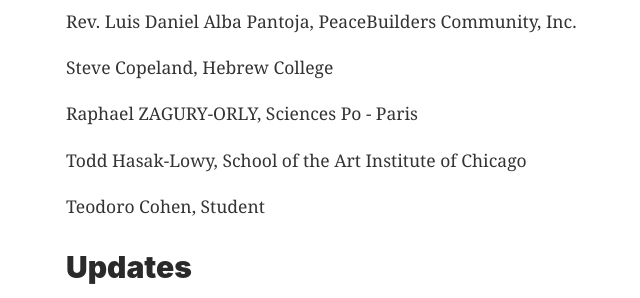
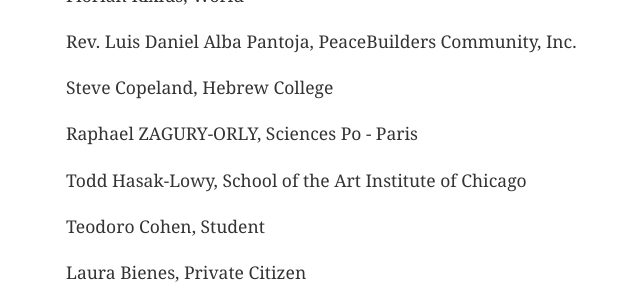
Before and after one commit to adamdjbrett/annexation.site, a Jekyll site: the page built from signatures.md, in a window 1280 px wide and 900 px high, scrolled down 25851 px, cut to the strip 0-298 px from the top of the window. Shown: the whole strip, without its empty margins (154-794 px from the left). Built offline with Jekyll 4.4.1, drawn with Linux system fonts in a browser that asks for light colours.

Commit message:
Update signatures.md

```diff
--- a/signatures.md
+++ b/signatures.md
@@ -5,6 +5,7 @@ permalink: /signatures/
 ---
 
 **Name, Institution**
+
 Zachary Braiterman, Syracuse University
 
 Nitzan Lebovic, Lehigh University
@@ -1124,5 +1125,7 @@ Todd Hasak-Lowy, School of the Art Institute of Chicago
 
 Teodoro Cohen, Student
 
+Laura Bienes, Private Citizen
+
 ## Updates
 <style>.embed-container { position: relative; padding-bottom: 56.25%; height: 0; overflow: hidden; max-width: 100%; } .embed-container iframe, .embed-container object, .embed-container embed { position: absolute; top: 0; left: 0; width: 100%; height: 400px; }</style><div class='embed-container'><iframe src='https://docs.google.com/spreadsheets/d/e/2PACX-1vTMpY3_nwtrzrZuZV_6fJFwCAjeHdV-ZomvNDecRdOT_K4ZD--Q8klEerR7MRCKe3jc3Db-vIffCY7C/pubhtml?gid=450931831&rm=minimal'></iframe></div>
```
